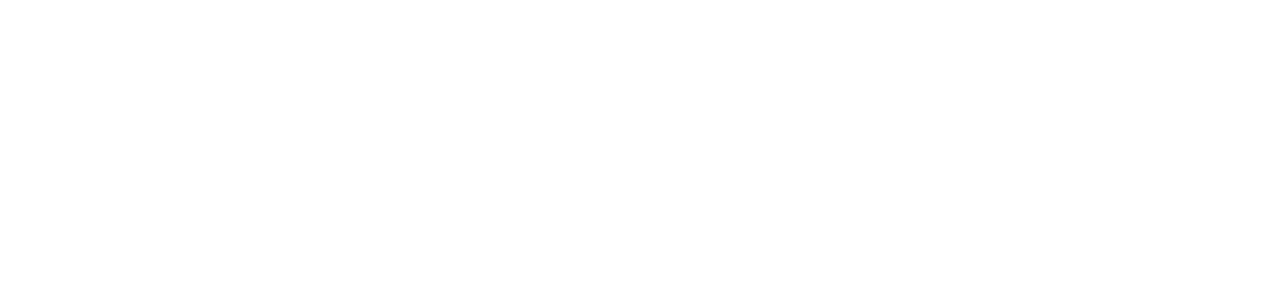
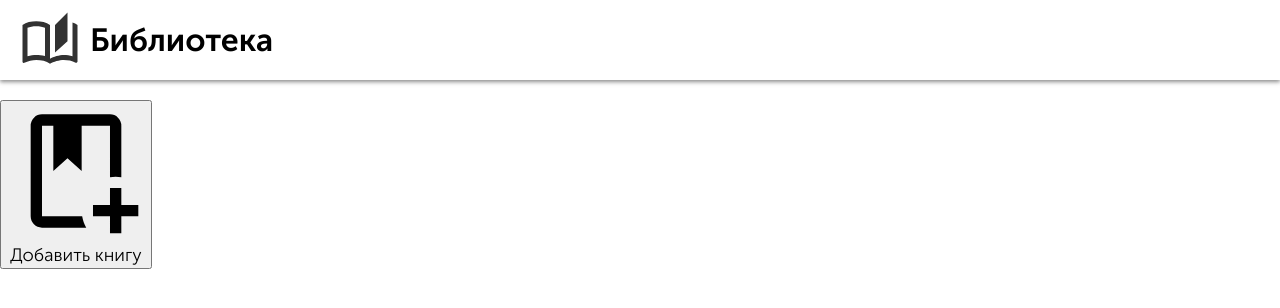
Before and after one commit to ceochupin/my-library, a website built with webpack: page src/index.html in a window 1280 px wide. Built offline with nearby package versions, Linux system fonts and the light colour scheme.

Commit message:
add fonts & header

```diff
--- /dev/null
+++ b/src/blocks/header/__icon-logo/header__icon-logo.css
@@ -0,0 +1,5 @@
+.header__icon-logo {
+  inline-size: 100%;
+  block-size: 100%;
+  fill: rgb(50 50 50);
+}
--- /dev/null
+++ b/src/blocks/header/__logo-container/header__logo-container.css
@@ -0,0 +1,17 @@
+.header__logo-container {
+  display: grid;
+  grid-template-columns: repeat(2, max-content);
+  gap: 10px;
+  align-items: center;
+  block-size: 40px;
+  margin-inline: 10px;
+  justify-self: start;
+  align-self: center;
+}
+
+@media (width >= 1024px) {
+  .header__logo-container {
+    block-size: 60px;
+    margin-inline: 20px;
+  }
+}
--- /dev/null
+++ b/src/blocks/header/__text-logo/header__text-logo.css
@@ -0,0 +1,10 @@
+.header__text-logo {
+  font-size: 24px;
+  font-weight: 700;
+}
+
+@media (width >= 1024px) {
+  .header__text-logo {
+    font-size: 32px;
+  }
+}
--- /dev/null
+++ b/src/blocks/header/header.css
@@ -0,0 +1,18 @@
+@import url('./__logo-container/header__logo-container.css');
+@import url('./__icon-logo/header__icon-logo.css');
+@import url('./__text-logo/header__text-logo.css');
+
+.header {
+  display: grid;
+  block-size: 60px;
+  inline-size: 100%;
+  margin-block-end: 10px;
+  box-shadow: 0 2px 4px rgb( 30 30 30 / 0.5);
+}
+
+@media (width >= 1024px) {
+  .header {
+    block-size: 80px;
+    margin-block-end: 20px;
+  }
+}
--- a/src/index.html
+++ b/src/index.html
@@ -1,15 +1,42 @@
 <!DOCTYPE html>
-<html lang="ru">
+<html lang="ru" data-theme="">
 <head>
   <meta charset="UTF-8">
   <meta name="viewport" content="width=device-width, initial-scale=1.0">
   <title>Моя онлайн-библиотека</title>
 </head>
 <body>
-  <header class="header"></header>
+  <header class="header">
+    <div class="header__logo-container">
+      <svg
+        xmlns="http://www.w3.org/2000/svg"
+        viewBox="0 0 24 24"
+        class="header__icon-logo"
+      >
+        <path d="m19 1-5 5v11l5-4.5V1m2 4v13.5c-1.1-.35-2.3-.5-3.5-.5-1.7 0-4.15.65-5.5 1.5V6c-1.45-1.1-3.55-1.5-5.5-1.5-1.95 0-4.05.4-5.5 1.5v14.65c0 .25.25.5.5.5.1 0 .15-.05.25-.05C3.1 20.45 5.05 20 6.5 20c1.95 0 4.05.4 5.5 1.5 1.35-.85 3.8-1.5 5.5-1.5 1.65 0 3.35.3 4.75 1.05.1.05.15.05.25.05.25 0 .5-.25.5-.5V6c-.6-.45-1.25-.75-2-1M10 18.41C8.75 18.09 7.5 18 6.5 18c-1.06 0-2.32.19-3.5.5V7.13c.91-.4 2.14-.63 3.5-.63 1.36 0 2.59.23 3.5.63v11.28Z"/>
+      </svg>
+
+      <span class="header__text-logo">Библиотека</span>
+    </div>
+
+  </header>
 
   <main class="content">
-    <section class="place"></section>
+    <section class="place">
+      <button
+        class="place__button"
+        type="button"
+      >
+        <svg
+          xmlns="http://www.w3.org/2000/svg"
+          viewBox="0 0 24 24"
+        >
+          <path d="M13.09 20c.12.72.37 1.39.72 2H6c-1.11 0-2-.89-2-2V4a2 2 0 0 1 2-2h12a2 2 0 0 1 2 2v9.09c-.33-.05-.66-.09-1-.09-.34 0-.67.04-1 .09V4h-5v8l-2.5-2.25L8 12V4H6v16h7.09M20 18v-3h-2v3h-3v2h3v3h2v-3h3v-2h-3Z"/>
+        </svg>
+
+        <span class="place__button-text">Добавить книгу</span>
+      </button>
+    </section>
   </main>
 
   <footer class="footer"></footer>
@@ -21,36 +48,45 @@
 
     <form class="popup__form" name="add-book">
       <label class="popup__label">
-        <input type="text" class="popup__input">
+        <input
+          type="text"
+          class="popup__input"
+        >
       </label>
 
       <label class="popup__label">
-        <input type="text" class="popup__input">
+        <input
+          type="text"
+          class="popup__input"
+        >
       </label>
 
       <label class="popup__label">
-        <input type="number" class="popup__input">
+        <input
+          type="number"
+          class="popup__input"
+        >
       </label>
 
       <label class="swither popup__switcher">
         <span class="switcher__popup-text">Прочитана</span>
 
-        <input type="checkbox" class="switcher__checkbox switcher__checkbox_hidden">
+        <input
+          type="checkbox"
+          class="switcher__checkbox switcher__checkbox_hidden"
+        >
 
         <span class="swither__checkbox-pseudo"></span>
       </label>
 
-      <button type="submit" class="popup__button">Добавить в библиотеку</button>
+      <button
+        type="submit"
+        class="popup__button"
+      >
+        Добавить в библиотеку
+      </button>
     </form>
   </dialog>
-
-  <template id="book-button-add-template">
-    <button class="place__button">
-      <svg></svg>
-
-      <span class="place__button-text"></span>
-    </button>
-  </template>
 
   <template id="book-template">
     <article class="book">
@@ -59,20 +95,30 @@
 
         <p class="book__author"></p>
 
-        <p class="book__pages">Страниц: <span class="book__pages-number"></span></p>
+        <p class="book__pages">Страниц:
+          <span class="book__pages-number"></span>
+        </p>
       </div>
 
       <div class="book__button-container">
         <label class="swither book__swither">
           <span class="switcher__book-text">Прочитана</span>
 
-          <input type="checkbox" class="switcher__checkbox switcher__checkbox_hidden">
+          <input
+            type="checkbox"
+            class="switcher__checkbox switcher__checkbox_hidden"
+          >
 
           <span class="swither__checkbox-pseudo"></span>
         </label>
 
         <button class="book__delete">
-          <svg></svg>
+          <svg
+            xmlns="http://www.w3.org/2000/svg"
+            viewBox="0 0 24 24"
+          >
+            <path d="M9 3v1H4v2h1v13a2 2 0 0 0 2 2h10a2 2 0 0 0 2-2V6h1V4h-5V3H9M7 6h10v13H7V6m2 2v9h2V8H9m4 0v9h2V8h-2Z"/>
+          </svg>
         </button>
       </div>
     </article>
--- a/src/pages/index.css
+++ b/src/pages/index.css
@@ -0,0 +1,5 @@
+@import url('../vendor/fonts.css');
+@import url('../vendor/variables.css');
+@import url('../vendor/global.css');
+@import url('../vendor/variables.css');
+@import url('../blocks/header/header.css');
--- a/src/scripts/index.js
+++ b/src/scripts/index.js
@@ -1,2 +1,3 @@
 import '../pages/index.css';
+
 import { booksData } from './components/books-data.js';
--- a/src/vendor/fonts.css
+++ b/src/vendor/fonts.css
@@ -0,0 +1,13 @@
+@font-face {
+  font-family: 'MuseoSansCyrl';
+  src: url('./fonts/MuseoSansCyrl300.woff') format('woff');
+  font-weight: 300;
+  font-display: swap;
+}
+
+@font-face {
+  font-family: 'MuseoSansCyrl';
+  src: url('./fonts/MuseoSansCyrl700.woff') format('woff');
+  font-weight: 700;
+  font-display: swap;
+}
--- a/src/vendor/global.css
+++ b/src/vendor/global.css
@@ -0,0 +1,40 @@
+*,
+*::before,
+*::after {
+  box-sizing: border-box;
+}
+
+body {
+  margin-block: 0;
+  margin-inline: auto;
+  min-inline-size: 375px;
+  font-family: 'MuseoSansCyrl';
+  font-weight: 300;
+  font-size: 18px;
+}
+
+h1,
+h2,
+h3,
+h4,
+h5,
+h6,
+p,
+picture {
+  margin: 0;
+  padding: 0;
+}
+
+ul {
+  margin: 0;
+  padding: 0;
+  list-style: none;
+}
+
+button,
+a {
+  color: currentColor;
+  font-family: inherit;
+  font-size: inherit;
+  line-height: inherit;
+}
```
Also changed, not shown: src/scripts/components/themes.js (added, +21 -0 lines), src/vendor/fonts/MuseoSansCyrl300.woff (added), src/vendor/fonts/MuseoSansCyrl700.woff (added), src/vendor/themes.css (added), src/vendor/variables.css (added).
